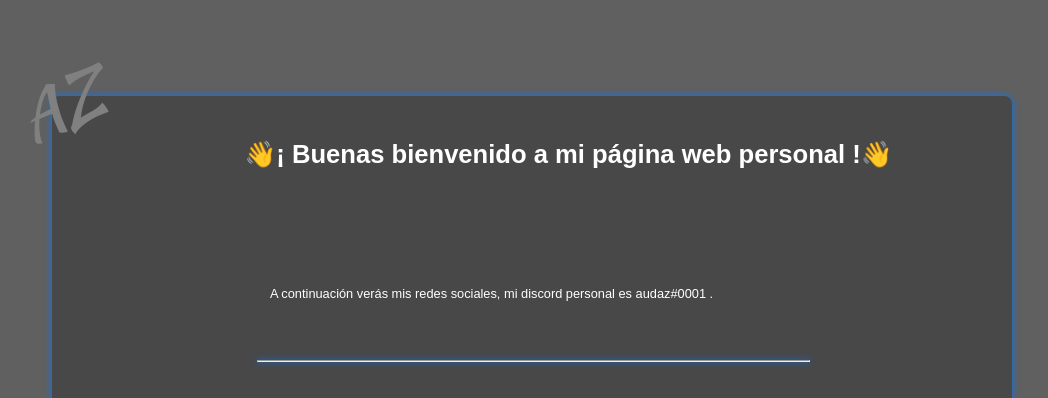
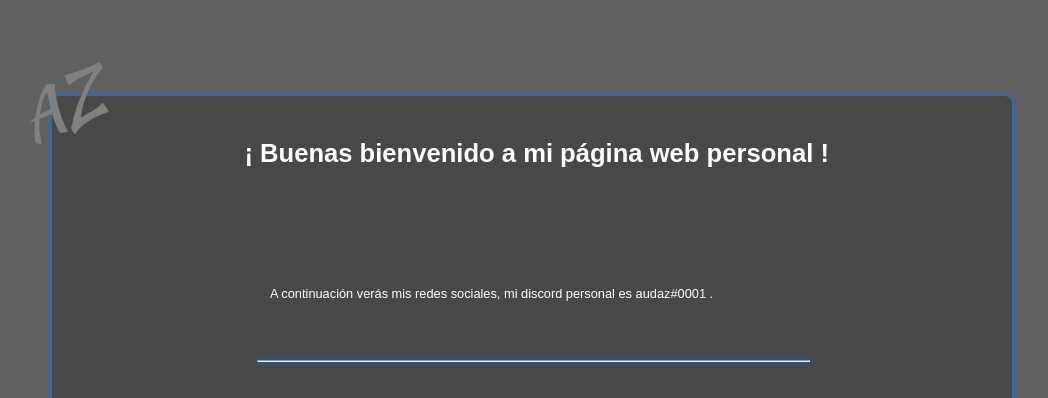
Before and after one commit to audaz-AZ/AZ_Web, a plain HTML site: page index.html in a window 1280 px wide. Shown: the top 398 px of the page, without its empty margins (114-1162 px from the left). Drawn offline with Linux system fonts and the light colour scheme; a web font is replaced by a local one.

Commit message:
Update index.html

```diff
--- a/index.html
+++ b/index.html
@@ -12,7 +12,7 @@
 <div class="bg">
     <p class="main-logo">AZ</p>
     <!--a href="https://github.com"><img src="img/github.svg" class="main-github-icon"></img></a-->
-    <h1>👋¡ Buenas bienvenido a mi página web personal !👋</h1>
+    <h1>¡ Buenas bienvenido a mi página web personal !</h1>
     <p class="redes-sociales-texto">A continuación verás mis redes sociales, mi discord personal es audaz#0001 .</p>
     <hr class="line-main">
     <div class="border-bottom"></div>
```
